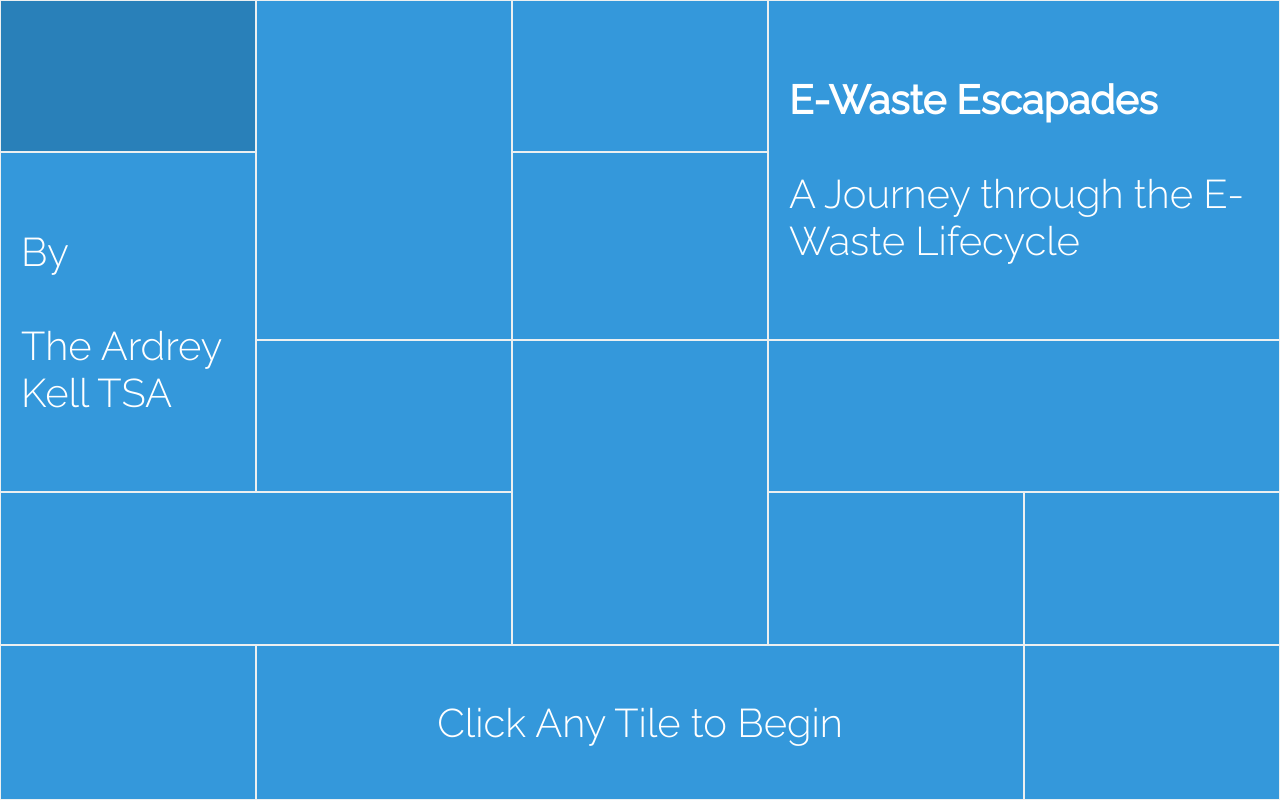
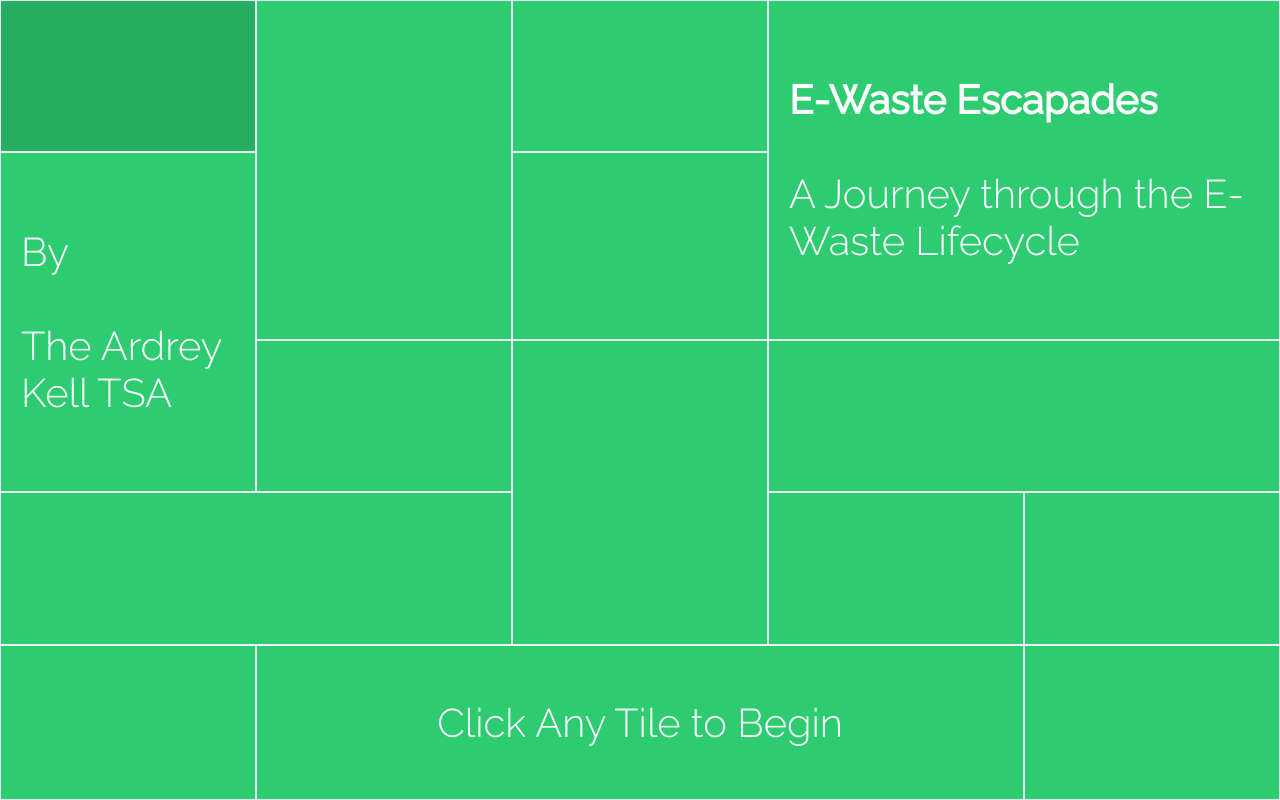
Before and after one commit to vishnumenon/TSA15, a plain HTML site: page index.html in a window 1280 px wide. Drawn offline with nearby package versions, Linux system fonts and the light colour scheme.

Commit message:
Revert "Color Change"
This reverts commit 223a6f61a5c94229da456c98e27ba0ef0a882e56.

```diff
--- a/style.css
+++ b/style.css
@@ -20,7 +20,7 @@ body, html, #tileGrid {
     font-weight: 300;
     font-size: 30pt;
     width: 20%;
-    background: #3498db;
+    background: #2ecc71;
     border: 1px;
     border-color: #ecf0f1;
     border-style: solid;
@@ -30,7 +30,7 @@ body, html, #tileGrid {
 }
 
 #tileGrid td:hover {
-   background: #2980b9;
+   background: #27ae60;
 }
 
 .akTile:hover {
```
